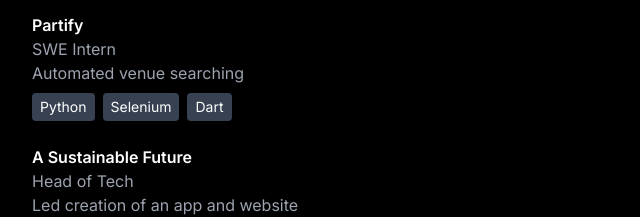
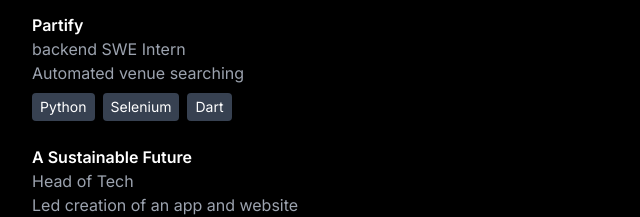
Before and after one commit to oof-baroomf/dhruvs, a plain HTML site: page index.html in a window 1280 px wide. Shown: the part 239-456 px from the top of the page, 192-832 px from the left. Drawn offline with nearby package versions, Linux system fonts and the light colour scheme.

Commit message:
Update index.html

```diff
--- a/index.html
+++ b/index.html
@@ -28,7 +28,7 @@
                 <div class="flex justify-between items-center">
                     <div>
                         <h3 class="font-semibold">Partify<span class="text-gray-500"></span></h3>
-                        <p class="text-gray-400">SWE Intern</p>
+                        <p class="text-gray-400">backend SWE Intern</p>
                         <p class="text-gray-400">Automated venue searching</p>
                         <div class="flex space-x-2 mt-2">
                             <span class="bg-gray-700 px-2 py-1 rounded text-sm">Python</span>
```
